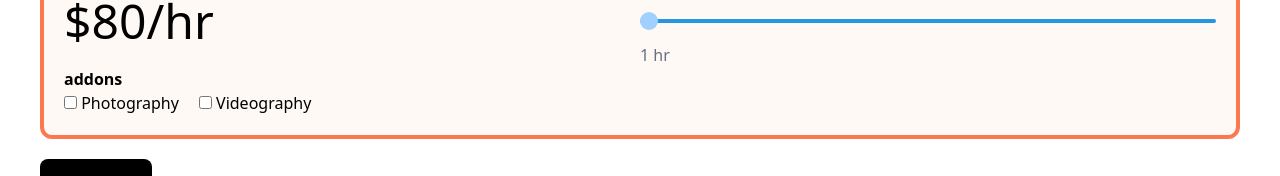
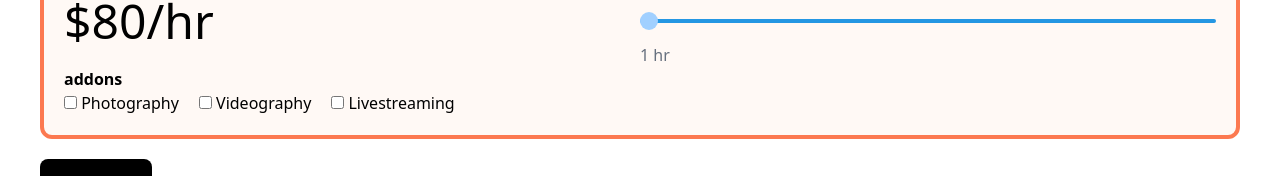
Before and after one commit to xanderjakeq/pricest, a SvelteKit app: page / in a window 1280 px wide. Shown: the part 297-473 px from the top of the page. Built offline with nearby package versions, Linux system fonts and the light colour scheme.

Commit message:
add livestream addon

```diff
--- a/src/routes/+page.svelte
+++ b/src/routes/+page.svelte
@@ -22,7 +22,8 @@
 			audio: 30,
 			photography: 50,
 			videography: 75,
-			lighting: 75
+			lighting: 75,
+			livestreaming: 75
 		}
 	};
 
@@ -49,6 +50,7 @@
 	let photography = false;
 	let videography = false;
 	let lighting = false;
+	let livestreaming = false;
 
 	let addons = 0;
 	let total = 0;
@@ -68,6 +70,7 @@
 			(lighting ? prices.addons.lighting : 0) +
 			(photography ? prices.addons.photography : 0) +
 			(videography ? prices.addons.videography : 0);
+			(livestreaming ? prices.addons.livestreaming : 0);
 	}
 
 	$: {
@@ -179,7 +182,7 @@ Other recording gear
 An audio engineer"
 							class="hover:cursor-pointer"
 						>
-							Audio Recording
+							Podcast Audio Recording
 						</label>
 					</div>
 					<div>
@@ -225,6 +228,19 @@ Delivery within 2 business days"
 						Videography
 					</label>
 				</div>
+				<div>
+					<input bind:checked={livestreaming} type="checkbox" id="livestreaming" />
+					<label
+						for="livestreaming"
+						title="$75/hr
+High quality Video
+1 Microphone
+Media Technician"
+						class="hover:cursor-pointer"
+					>
+						Livestreaming
+					</label>
+				</div>
 			</div>
 		</div>
 	</div>
```
